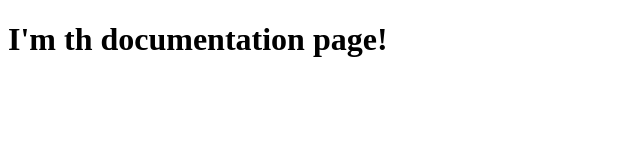
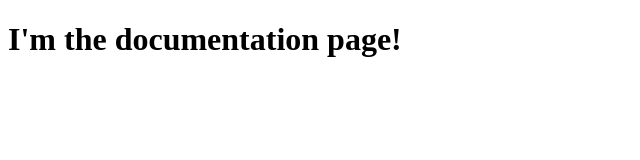
Before and after one commit to johannesvw3/movie-api, a website: page public/documentation.html in a window 1280 px wide. Shown: the whole page, without its empty margins (0-640 px from the left). Drawn offline with Linux system fonts and the light colour scheme.

Commit message:
Update documentation.html

```diff
--- a/public/documentation.html
+++ b/public/documentation.html
@@ -7,6 +7,6 @@
     <title>Document</title>
 </head>
 <body>
-    <h1>I'm th documentation page!</h1>
+    <h1>I'm the documentation page!</h1>
 </body>
 </html>
```
